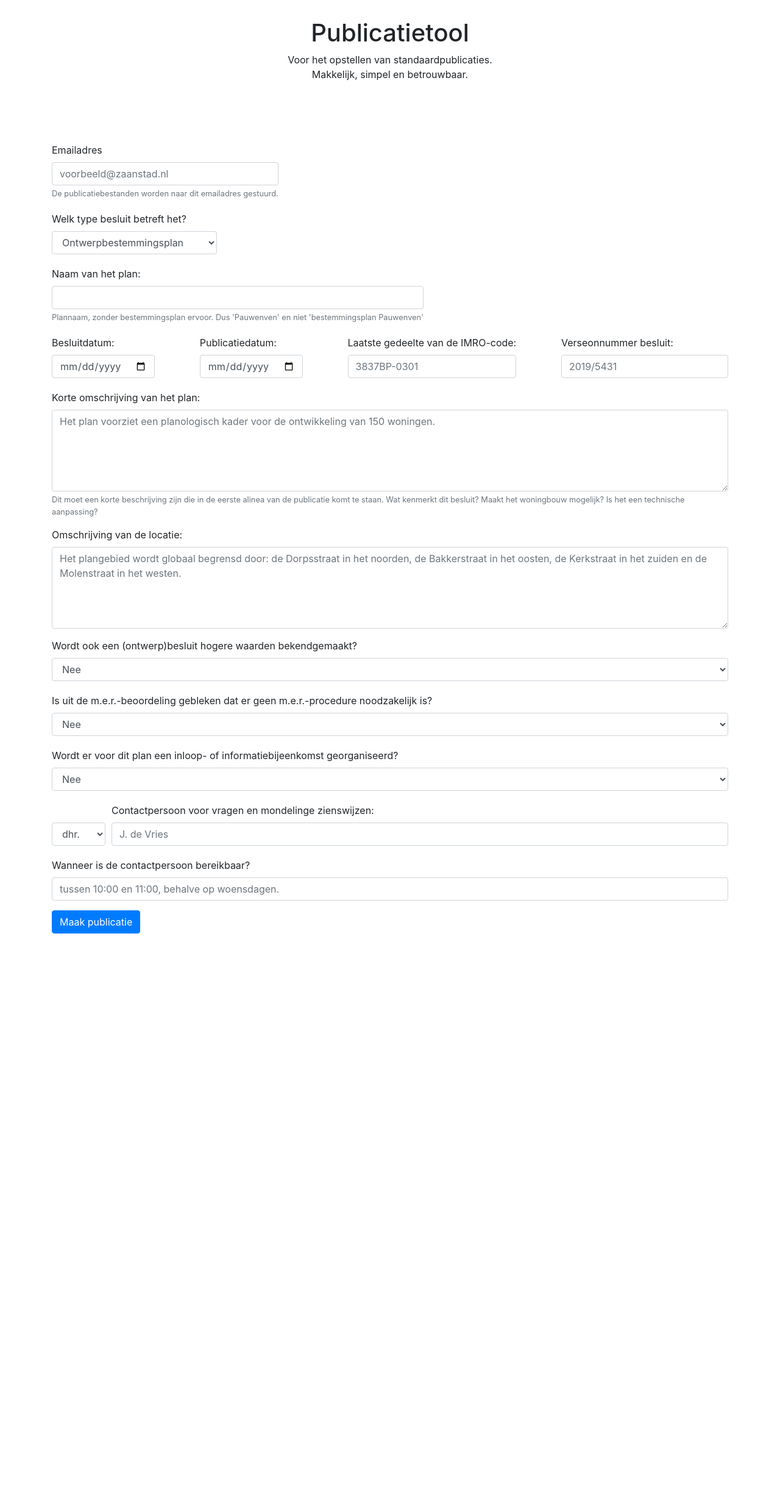
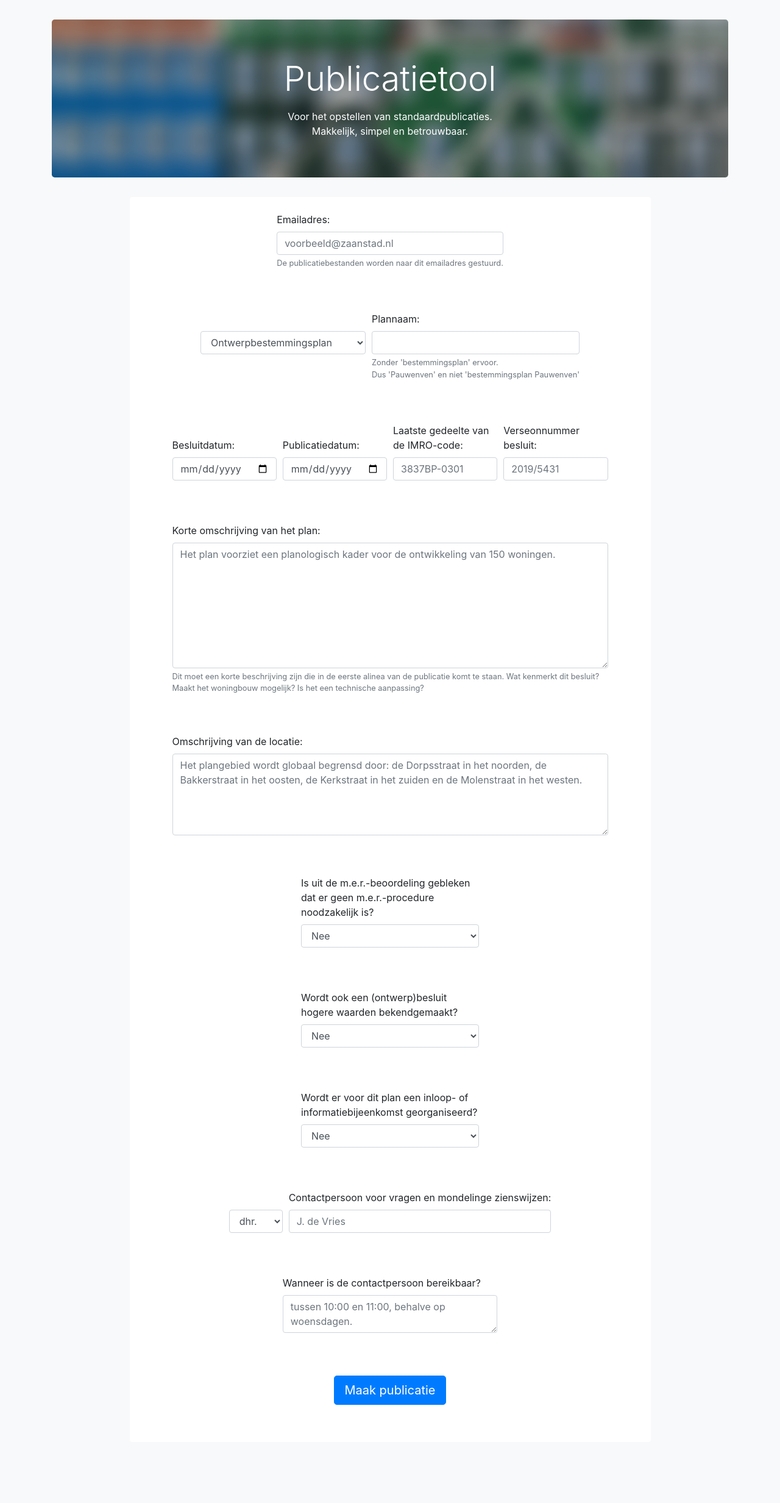
Before and after one commit to JerryPeeters/Publicatietool, a Node server app: page / in a window 1280 px wide. Shown: the whole page at 61% size. Before the commit the page ends 1531 px from the top, so only its background shows below. Run offline with Node 20, Linux system fonts and the light colour scheme.

Commit message:
beautified formPage and succesPage

```diff
--- a/controllers/index.js
+++ b/controllers/index.js
@@ -6,7 +6,6 @@ let publicatie = require('../models/publicatie');
 /* GET home page. */
 router.get('/', (req, res) => {
   res.render('publicatietool');
-  // res.sendFile(path.join(__dirname, '../', 'public', 'html', 'index.html'));
 });
 
 module.exports = router;
--- a/controllers/publicatietool.js
+++ b/controllers/publicatietool.js
@@ -49,7 +49,7 @@ router.post('/create', async function(req, res, next) {
   let sent = await mailer.send(messageData);
 
   if (sent.accepted) {
-    res.sendFile(path.join(__dirname, '../', 'public', 'html', 'success.html'));
+    res.render('publicatietoolsuccess');
   } else {
     throw new Error('Failed to send email.');
   };
--- a/public/js/publicatieFormHandler.js
+++ b/public/js/publicatieFormHandler.js
@@ -39,7 +39,6 @@ function updatePublicatieForm(event) {
     let elementId = element.id;
 
     if (element.value === 'Ja') {
-        console.log(elementId);
         showClass(element.id);
     } else if (element.value === 'Nee') {
         hideClass(elementId);
--- a/views/publicatietool.jade
+++ b/views/publicatietool.jade
@@ -3,126 +3,153 @@ html
         title Publicatietool
         link(href="/bootstrap/css/bootstrap.min.css" rel="stylesheet")
         style.
-            .pageTitle {
-                padding-top: 30px;
-                padding-bottom: 100px;
+            .jumbotron {
+                background: url('/images/inntel.jpg');
+                color: white;
             }
             .form-row {
-                padding-bottom: 20px;
+                padding-top: 25px;
+                padding-bottom: 45px;
+            }
+            .form-group {
+                padding-top: 25px;
+                padding-bottom: 25px;
+            }
+            .w-100 {
+                padding-top:25px;
+                padding-bottom:45px;
             }
 
-    body
-        .container.pageTitle
-            .text-center
-                h1 Publicatietool
-                h6
-                |Voor het opstellen van standaardpublicaties.
-                br
-                |Makkelijk, simpel en betrouwbaar.
-        .container
+    body(style='background-color:#f8f9fa')
 
-            form(action="/publicatietool/create" method="POST")
+        .container(style='padding-top:32px')
 
-                .form-row.justify-content-between.align-items-end
-                    .col-3-sm
-                        label Emailadres
-                        input.form-control#email(type='email', name='email' placeholder='voorbeeld@zaanstad.nl' aria-describedby='emailHelp' required)
-                        small.form-text.text-muted#emailHelp De publicatiebestanden worden naar dit emailadres gestuurd.
+            .jumbotron
+                .text-center
+                    h1.display-4 Publicatietool
+                    p.lead
+                    |Voor het opstellen van standaardpublicaties.
+                    br
+                    |Makkelijk, simpel en betrouwbaar.
+
+            .row.justify-content-center(style='margin-bottom:100px')
+                .col-lg-9.col(style='background-color:white;padding-left:70px;padding-right:70px').rounded
+                    form(action="/publicatietool/create" method="POST")
+
+                        .form-row.justify-content-center.align-items-end
+                            .col-3-sm
+                                label Emailadres:
+                                input.form-control#email(type='email', name='email' placeholder='voorbeeld@zaanstad.nl' aria-describedby='emailHelp' required)
+                                small.form-text.text-muted#emailHelp De publicatiebestanden worden naar dit emailadres gestuurd.
 
 
-                .form-row.justify-content-between.align-items-end
-                    .col-4-sm
-                        label Welk type besluit betreft het?
-                        select.form-control#besluittype(name='besluittype' required)
-                            option Ontwerpbestemmingsplan
-                            option Vaststelling bestemmingsplan
+                        .form-row.justify-content-center
+                            .col-4-sm(style='margin-top:32px')
+                                select.form-control#besluittype(name='besluittype' required)
+                                    option Ontwerpbestemmingsplan
+                                    option Vaststelling bestemmingsplan
+                            .col-sm-auto
+                                label Plannaam:
+                                input.form-control#plannaam(type='text' name='plannaam' aria-describedby='plannaamHelp' required)
+                                small.form-text.text-muted#plannaamHelp Zonder 'bestemmingsplan' ervoor.
+                                                                        br
+                                                                        |Dus 'Pauwenven' en niet 'bestemmingsplan Pauwenven'
 
-                .form-row.justify-content-between.align-items-end
-                    .col-6-sm
-                        label Naam van het plan:
-                        input.form-control#plannaam(type='text' name='plannaam' aria-describedby='plannaamHelp' required)
-                        small.form-text.text-muted#plannaamHelp Plannaam, zonder bestemmingsplan ervoor. Dus 'Pauwenven' en niet 'bestemmingsplan Pauwenven'
+                        .form-row.justify-content-between.align-items-end
+                            .col-md-3.col-auto
+                                label Besluitdatum:
+                                input.form-control#besluitdatum(type='date' name='besluitdatum' required)
+                            .col-md-3.col-auto
+                                label Publicatiedatum:
+                                input.form-control#publicatiedatum(type='date' name='publicatiedatum' required)
+                            .col-md-3.col-auto
+                                label Laatste gedeelte van de IMRO-code:
+                                input.form-control#stednummer(type='text' name='stednummer' placeholder='3837BP-0301' required)
+                            .col-md-3.col-auto
+                                label Verseonnummer besluit:
+                                input.input-sm.form-control#verseonnummer(type='text' name='verseonnummer' placeholder='2019/5431' required)
 
-                .form-row.justify-content-between.align-items-end
-                    .col-2-sm
-                        label Besluitdatum:
-                        input.form-control#besluitdatum(type='date' name='besluitdatum' required)
-                    .col-2-sm
-                        label Publicatiedatum:
-                        input.form-control#publicatiedatum(type='date' name='publicatiedatum' required)
-                    .col-4-sm
-                        label Laatste gedeelte van de IMRO-code:
-                        input.form-control#stednummer(type='text' name='stednummer' placeholder='3837BP-0301' required)
-                    .col-4-sm
-                        label Verseonnummer besluit:
-                        input.form-control#verseonnummer(type='text' name='verseonnummer' placeholder='2019/5431' required)
+                        .form-group
+                            label Korte omschrijving van het plan:
+                            textarea.form-control#omschrijving1(name='omschrijving1' rows='8' placeholder='Het plan voorziet een planologisch kader voor de ontwikkeling van 150 woningen.' aria-describedby='omschrijving1Help' required)
+                            small.form-text.text-muted#omschrijving1Help Dit moet een korte beschrijving zijn die in de eerste alinea van de publicatie komt te staan. Wat kenmerkt dit besluit? Maakt het woningbouw mogelijk? Is het een technische aanpassing?
 
-                .form-group
-                    label Korte omschrijving van het plan:
-                    textarea.form-control#omschrijving1(name='omschrijving1' rows='5' placeholder='Het plan voorziet een planologisch kader voor de ontwikkeling van 150 woningen.' aria-describedby='omschrijving1Help' required)
-                    small.form-text.text-muted#omschrijving1Help Dit moet een korte beschrijving zijn die in de eerste alinea van de publicatie komt te staan. Wat kenmerkt dit besluit? Maakt het woningbouw mogelijk? Is het een technische aanpassing?
+                        .form-group
+                            label Omschrijving van de locatie:
+                            textarea.form-control#locatie_omschrijving(name='locatie_omschrijving' rows='5' placeholder='Het plangebied wordt globaal begrensd door: de Dorpsstraat in het noorden, de Bakkerstraat in het oosten, de Kerkstraat in het zuiden en de Molenstraat in het westen.' required)
 
-                .form-group
-                    label Omschrijving van de locatie:
-                    textarea.form-control#locatie_omschrijving(name='locatie_omschrijving' rows='5' placeholder='Het plangebied wordt globaal begrensd door: de Dorpsstraat in het noorden, de Bakkerstraat in het oosten, de Kerkstraat in het zuiden en de Molenstraat in het westen.' required)
+                        .form-row.justify-content-center.align-items-end
+                            .col-lg-5.OntwerpBP
+                                label Is uit de m.e.r.-beoordeling gebleken dat er geen m.e.r.-procedure noodzakelijk is?
+                                select.form-control#hasMER(name='hasMER' required)
+                                    option Nee
+                                    option Ja
 
-                .form-row.justify-content-between.align-items-end
-                    .col
-                        label Wordt ook een (ontwerp)besluit hogere waarden bekendgemaakt?
-                        select.form-control#hasHGW(name='hasHGW' required)
-                            option Nee
-                            option Ja
-                    .col-4-sm.hasHGW(style='display:none')
-                        label Besluitdatum van het hogere waarden besluit:
-                        input.form-control#besluitdatum_HGW(name='besluitdatum_HGW' type='date')
+                            .w-100.VastBP(style='display:none')
 
-                .form-group.hasHGW(style='display:none')
-                    label Korte omschrijving van het hogere waarden besluit:
-                    textarea.form-control#omschrijving_HGW(name='omschrijving_HGW' rows='5' placeholder='De geluidbelasting als gevolg van het industrielawaai bedraagt op de gevel van de woning aan de Zadelstraat 14 54dB(A). Dit is hoger dan de voorkeursgrenswaarde van 50dB(A) die geldt voor nieuwe woningen. Daarom wordt voor deze woning een hogere grenswaarde vastgesteld.')
+                            .col-lg-5.VastBP(style='display:none')
+                                label Is het bestemmingsplan bij de vaststelling gewijzigd ten opzichte van het ontwerp?
+                                select.form-control#hasGewijzigd(name='hasGewijzigd' required)
+                                    option Nee
+                                    option Ja
 
-                .form-group.VastBP(style='display:none')
-                    label Is op dit besluit de Crisis- en Herstelwet van toepassing?
-                    select.form-control#hasCHW(name='hasCHW' aria-describedby='hasCHWHelp' required)
-                        option Nee
-                        option Ja
-                    small.form-text.text-muted#hasCHWHelp Voor sommige ontwikkelingen heeft de wetgever bepaald dat een bestemmingsplan automatisch onder de Chw valt.
+                            .w-100.VastBP(style='display:none')
 
-                .form-row.justify-content-between.align-items-end.VastBP(style='display:none')
-                    .col
-                        label Is het bestemmingsplan bij de vaststelling gewijzigd ten opzichte van het ontwerp?
-                        select.form-control#hasGewijzigd(name='hasGewijzigd' required)
-                            option Nee
-                            option Ja
-                .form-row.justify-content-between.align-items-end.OntwerpBP
-                    .col
-                        label Is uit de m.e.r.-beoordeling gebleken dat er geen m.e.r.-procedure noodzakelijk is?
-                        select.form-control#hasMER(name='hasMER' required)
-                            option Nee
-                            option Ja
+                            .col-lg-5.VastBP(style='display:none')
+                                label Is op dit besluit de Crisis- en Herstelwet van toepassing?
+                                select.form-control#hasCHW(name='hasCHW' aria-describedby='hasCHWHelp' required)
+                                    option Nee
+                                    option Ja
+                                small.form-text.text-muted#hasCHWHelp Voor sommige ontwikkelingen heeft de wetgever bepaald dat een bestemmingsplan automatisch onder de Chw valt.
 
-                .form-row.justify-content-between.align-items-end.OntwerpBP
-                    .col
-                        label Wordt er voor dit plan een inloop- of informatiebijeenkomst georganiseerd?
-                        select.form-control#hasInloop(name='hasInloop' required)
-                            option Nee
-                            option Ja
+                            .w-100
 
-                .form-group.hasInloop.OntwerpBP(style='display:none')
-                    label Uitnodigingstekst voor de inloop- of informatiebijeenkomst:
-                    textarea.form-control#omschrijving_inloop(name='omschrijving_inloop' rows='5' placeholder='Op 1 januari 2020 wordt een inloopavond georganiseerd waar u een toelichting kunt krijgen op het plan. De avond vindt plaats van 19:00 tot 20:00 in buurtcentrum De Enthousiaste Kabouter, Dorpsstraat 101 te Zaandam')
+                            .col-lg-5
+                                label Wordt ook een (ontwerp)besluit hogere waarden bekendgemaakt?
+                                select.form-control#hasHGW(name='hasHGW' required)
+                                    option Nee
+                                    option Ja
 
-                .form-row.justify-content-between.align-items-end
-                    .col-2-sm
-                        select.form-control#aanhef_contactpersoon(name='aanhef_contactpersoon' required)
-                            option dhr.
-                            option mevr.
-                    .col-sm
-                        label Contactpersoon voor vragen en mondelinge zienswijzen:
-                        input.form-control#contactpersoon(name='contactpersoon' type='text' placeholder='J. de Vries' required)
-                .form-group
-                    label Wanneer is de contactpersoon bereikbaar?
-                    input.form-control#bereikbaarheid_contactpersoon(name='bereikbaarheid_contactpersoon' type='text' placeholder='tussen 10:00 en 11:00, behalve op woensdagen.' required)
+                            .w-100.hasHGW(style='display:none')
 
-                button(type="submit" class="btn btn-primary") Maak publicatie
+                            .col-sm-4.hasHGW(style='display:none')
+                                label Besluitdatum van het hogere waarden besluit:
+                                input.form-control#besluitdatum_HGW(name='besluitdatum_HGW' type='date')
+
+                            .w-100.hasHGW(style='display:none')
+
+                            .col.hasHGW(style='display:none')
+                                label Korte omschrijving van het hogere waarden besluit:
+                                textarea.form-control#omschrijving_HGW(name='omschrijving_HGW' rows='5' placeholder='De geluidbelasting als gevolg van het industrielawaai bedraagt op de gevel van de woning aan de Zadelstraat 14 54dB(A). Dit is hoger dan de voorkeursgrenswaarde van 50dB(A) die geldt voor nieuwe woningen. Daarom wordt voor deze woning een hogere grenswaarde vastgesteld.')
+
+                            .w-100.OntwerpBP
+
+                            .col-lg-5.OntwerpBP
+                                label Wordt er voor dit plan een inloop- of informatiebijeenkomst georganiseerd?
+                                select.form-control#hasInloop(name='hasInloop' required)
+                                    option Nee
+                                    option Ja
+
+                            .w-100.hasInloop.OntwerpBP(style='display:none')
+
+                            .col.hasInloop.OntwerpBP(style='display:none')
+                                label Uitnodigingstekst voor de inloop- of informatiebijeenkomst:
+                                textarea.form-control#omschrijving_inloop(name='omschrijving_inloop' rows='5' placeholder='Op 1 januari 2020 wordt een inloopavond georganiseerd waar u een toelichting kunt krijgen op het plan. De avond vindt plaats van 19:00 tot 20:00 in buurtcentrum De Enthousiaste Kabouter, Dorpsstraat 101 te Zaandam')
+
+                        .form-row.justify-content-center.align-items-end
+                            .col-auto
+                                select.form-control#aanhef_contactpersoon(name='aanhef_contactpersoon' required)
+                                    option dhr.
+                                    option mevr.
+                            .col-sm-auto
+                                label Contactpersoon voor vragen en mondelinge zienswijzen:
+                                input.form-control#contactpersoon(name='contactpersoon' type='text' placeholder='J. de Vries' required)
+
+                        .form-row.justify-content-center
+                            .col-lg-6.col-auto
+                                label Wanneer is de contactpersoon bereikbaar?
+                                textarea.form-control#bereikbaarheid_contactpersoon(name='bereikbaarheid_contactpersoon' rows='2' placeholder='tussen 10:00 en 11:00, behalve op woensdagen.' required)
+                        .form-row.justify-content-center
+                            button(type="submit" class="btn btn-primary btn-lg") Maak publicatie
     footer
         script(src='js/publicatieFormHandler.js')
```
Also changed, not shown: public/html/index.html (deleted, +0 -68 lines), public/html/success.html (deleted, +0 -7 lines), views/publicatietoolsuccess.jade (added, +33 -0 lines), public/images/inntel.jpg (added).
